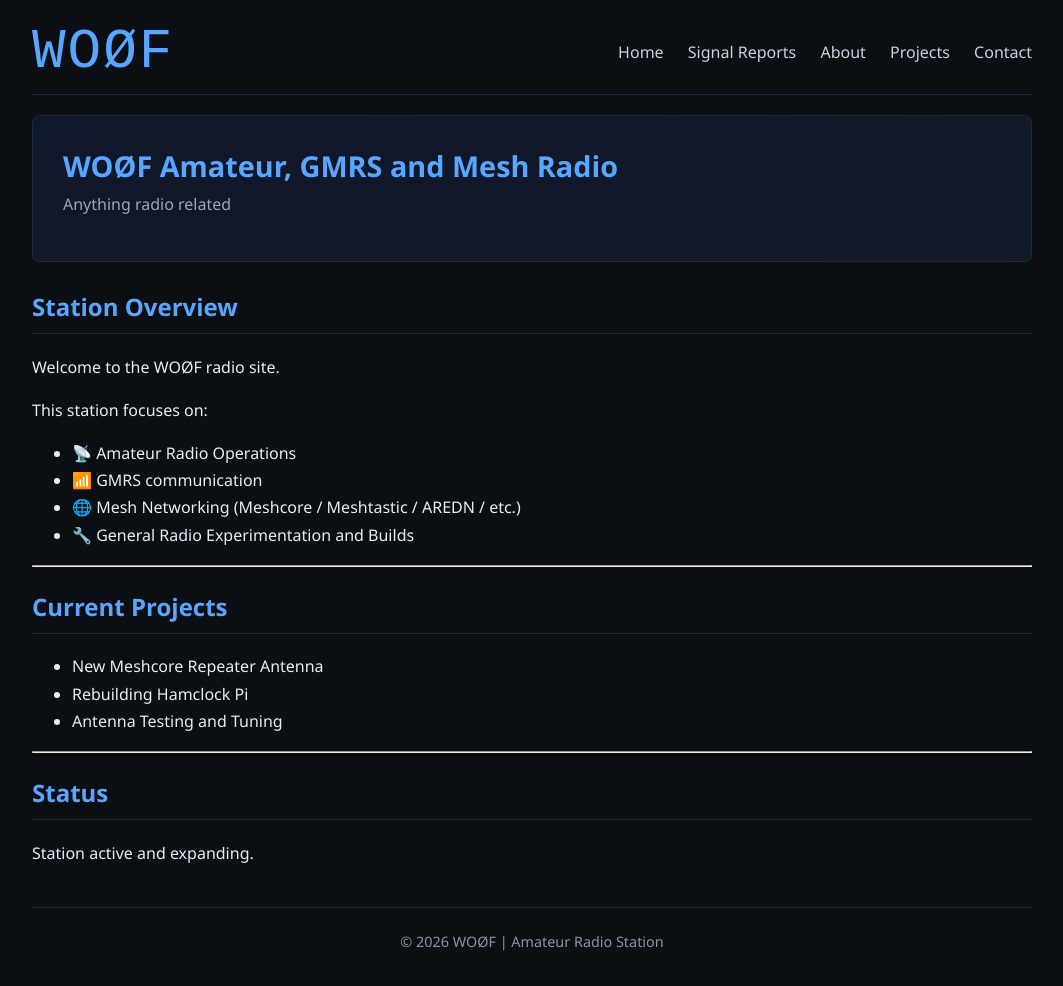
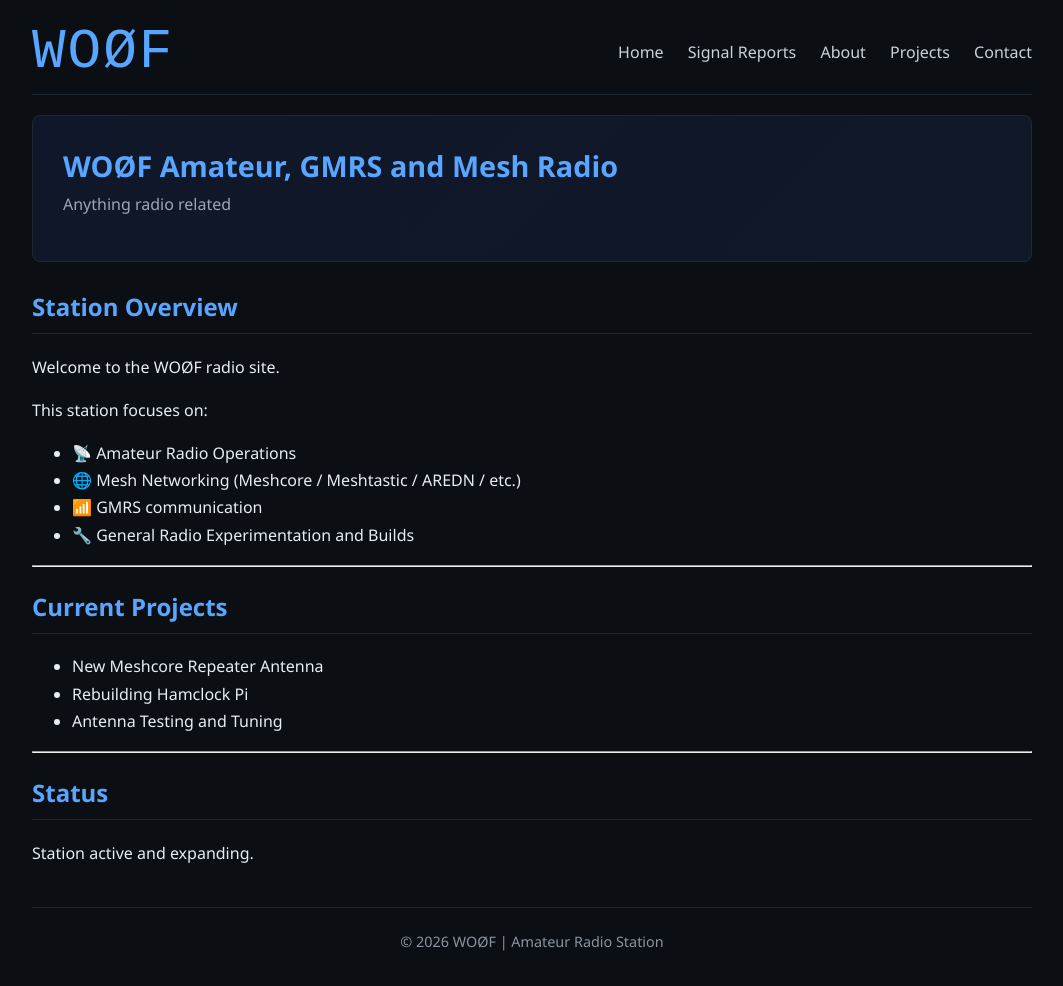
Before and after one commit to Lymitliss/Lymitliss.github.io, a Jekyll site: the page built from index.md, in a window 1280 px wide. Shown: the whole page, without its empty margins (108-1171 px from the left). Built offline with Jekyll 4.4.1, drawn with Linux system fonts in a browser that asks for light colours.

```diff
--- a/index.md
+++ b/index.md
@@ -10,8 +10,8 @@ Welcome to the WOØF radio site.
 This station focuses on:
 
 - 📡 Amateur Radio Operations
+- 🌐 Mesh Networking (Meshcore / Meshtastic / AREDN / etc.)
 - 📶 GMRS communication
-- 🌐 Mesh Networking (Meshcore / Meshtastic / AREDN / etc.)
 - 🔧 General Radio Experimentation and Builds
 
 ---
```
